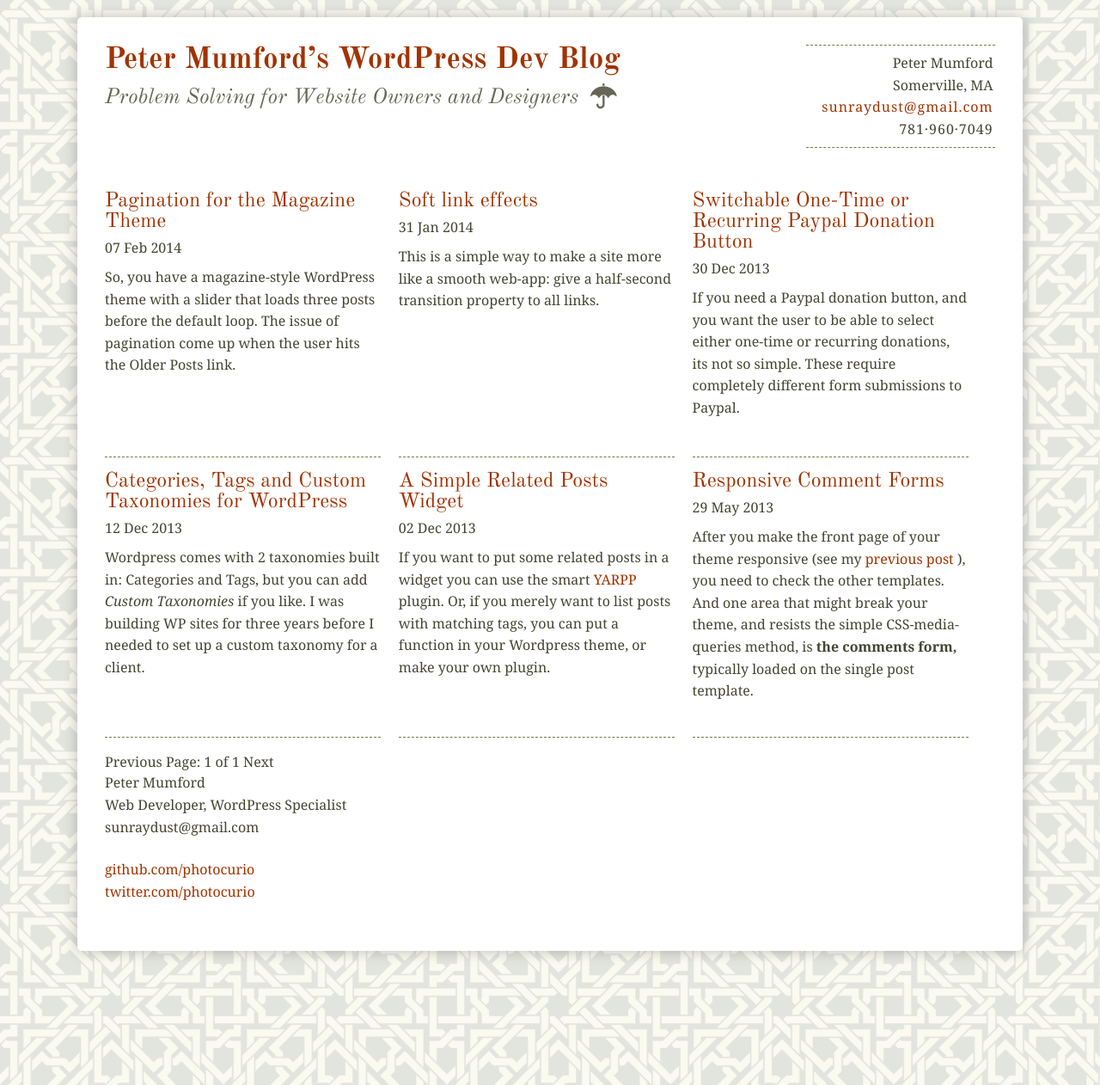
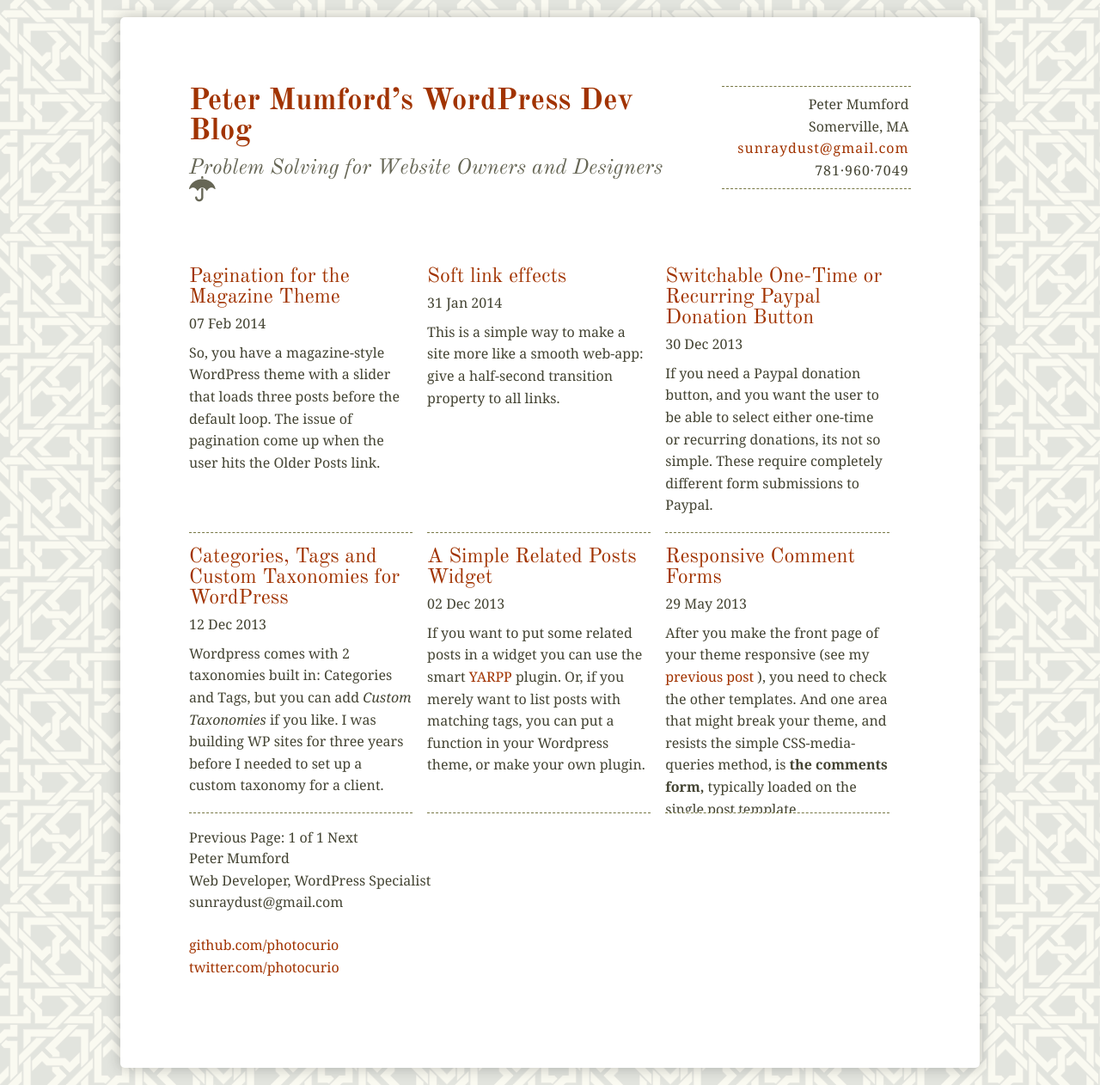
Before and after one commit to photocurio/photocurio.github.io, a Jekyll site: the page built from index.html, in a window 1280 px wide. Shown: the whole page at 86% size. Built offline with Jekyll 4.4.1, drawn with Linux system fonts in a browser that asks for light colours; nearby versions of some CDN libraries; Markdown is read by kramdown in place of the engine named in the settings; the list of posts is cut into pages by our own code.

Commit message:
reduced width to 1000px
Signed-off-by: peter mumford <peter@topheavypilesofbooks.com>

```diff
--- a/css/style.scss
+++ b/css/style.scss
@@ -59,8 +59,8 @@ pre {padding: 1em;border-radius: 6px;overflow: scroll; }
 * 	layout
 *
 */
-#wrapper { margin: 20px auto; max-width: 1100px;
-	padding: 2em; box-shadow: 0 0 15px 1px rgba(33,33,33,0.25);
+#wrapper { margin: 20px auto; max-width: 1000px;
+	padding: 5em; box-shadow: 0 0 15px 1px rgba(33,33,33,0.25);
 	border-radius: 5px; background-color: white; }
 
 .vcard {
```
Also changed, not shown: css/style.css, 2 other files.
